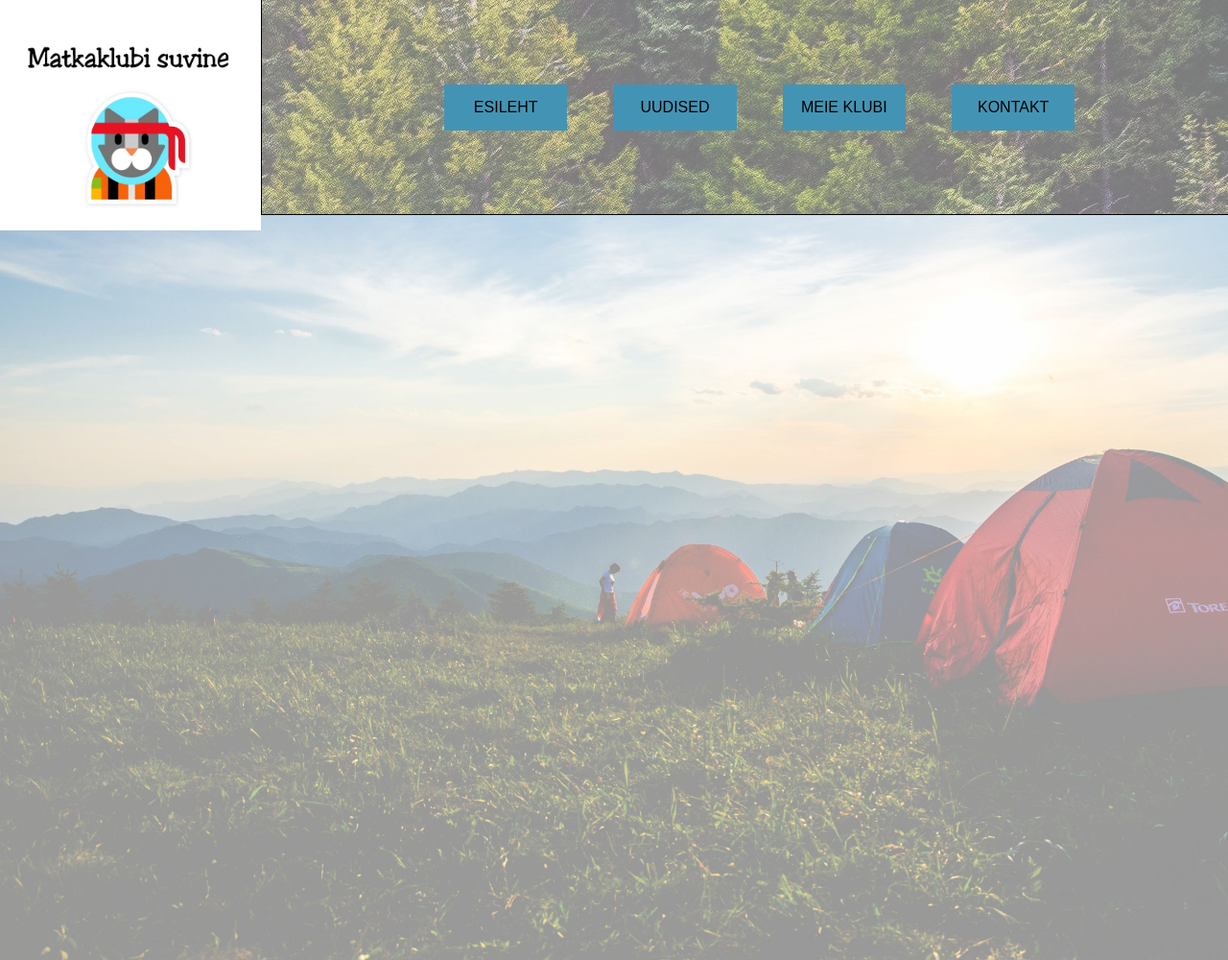
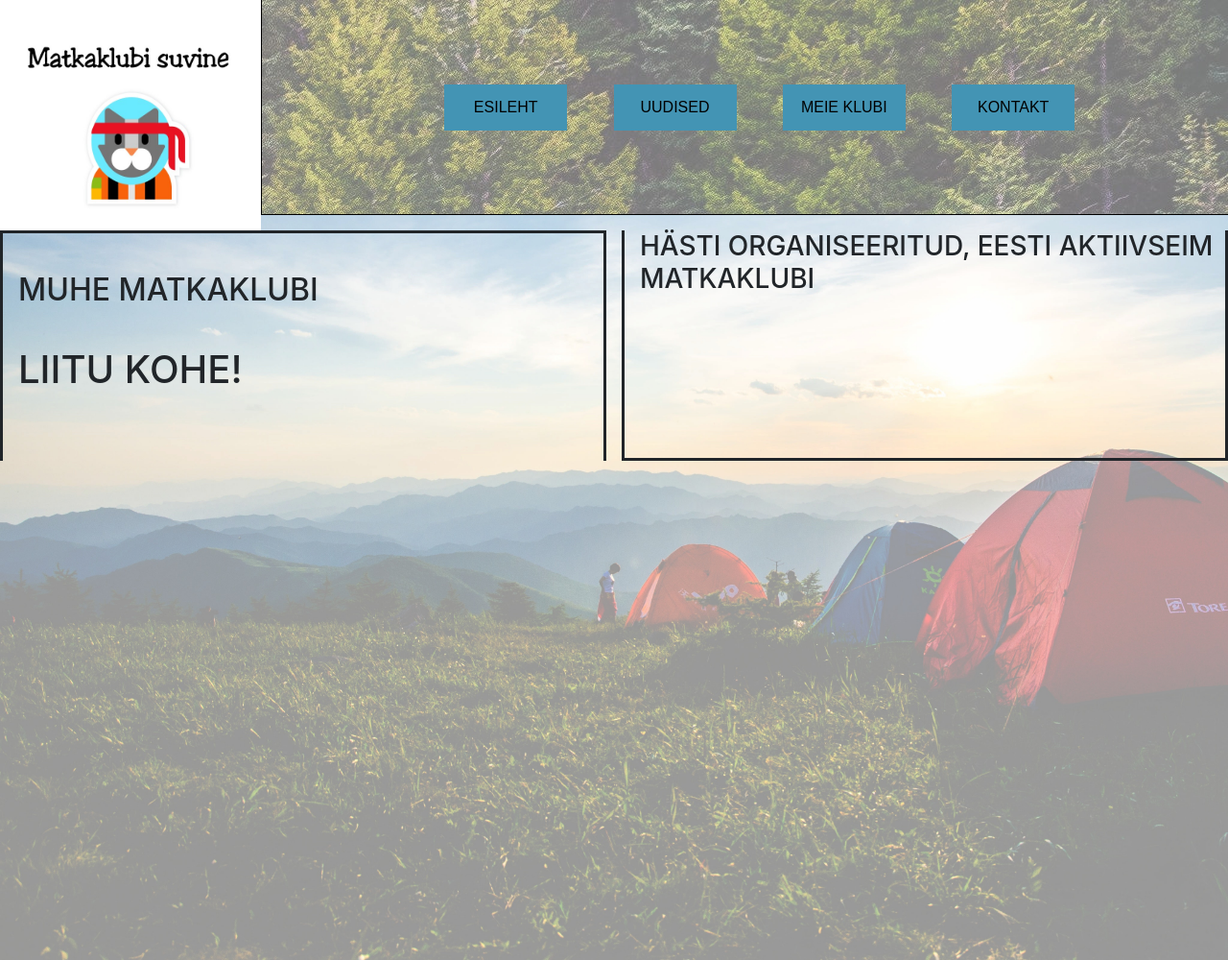
Before and after one commit to martenpin/Veebiarendus, a plain HTML site: page kogukaust/6kuues/matkalleht.html in a window 1280 px wide. Shown: the whole page at 96% size. Drawn offline with nearby package versions, Linux system fonts and the light colour scheme.

Commit message:
loov teema

```diff
--- a/kogukaust/6kuues/matkalehtstiil.css
+++ b/kogukaust/6kuues/matkalehtstiil.css
@@ -1,5 +1,5 @@
 .taust {
-    background-image: url('matkapildid/2\ pexels-xue-guangjian-1687845.jpg') ;
+    background-image: url('matkapildid/2\ pexels-xue-guangjian-1687845.jpg');
     background-size: cover;
     background-repeat: no-repeat;
     width: 100%;
@@ -23,8 +23,8 @@
     justify-content: center;
     height: 14rem;
     border-style: solid;
-    border-top-style:hidden;
-    border-right-style:hidden;
+    border-top-style: hidden;
+    border-right-style: hidden;
     border-width: 1px;
     border-color: Black;
 }
@@ -33,7 +33,6 @@
     padding: 2%;
     margin-right: 1%;
     overflow: hidden
-
 }
 
 
@@ -46,8 +45,8 @@
 }
 
 .btn:hover {
-        background-color: rgba(24, 29, 56,0.8);
-        color: rgba(105, 114, 146,0.8);
+    background-color: rgba(24, 29, 56, 0.8);
+    color: rgba(105, 114, 146, 0.8);
     border: 3px solid #697292;
 }
 
@@ -55,17 +54,18 @@
     color: black;
 }
 
-    @media screen and (max-width: 1300px) {
-
-.logo {
-    min-width: 17rem;
+.rida3 {
+    border-style: solid;
+    height: 30rem;
 }
 
-        .menyytaust {
-            flex-direction: row;
-            flex-wrap: wrap;
-            align-items: center;
+.rida {
+    margin-top: 2.5rem;
+    margin-left: 1rem;
 }
+
+.ren {
+    column-count: 2;
 }
 
 .btn {
@@ -82,6 +82,25 @@
     font-family: sans-serif;
     box-shadow: 0 307px 290px 0 #1a1f42;
 }
+
+@media screen and (max-width: 1300px) {
+
+    .logo {
+        min-width: 17rem;
+    }
+
+    .menyytaust {
+        flex-direction: row;
+        flex-wrap: wrap;
+        align-items: center;
+    }
+
+    .piltsection {
+        display: none;
+    }
+}
+
+
 
 @media screen and (min-width: 1300px) {
 
@@ -103,4 +122,8 @@
     .logo {
         min-width: 17rem;
     }
+
+    .piltsection {
+        display: block;
     }
+}
--- a/kogukaust/6kuues/matkalleht.html
+++ b/kogukaust/6kuues/matkalleht.html
@@ -14,8 +14,10 @@
     <script src="https://cdn.jsdelivr.net/npm/bootstrap@4.6.1/dist/js/bootstrap.bundle.min.js"></script>
 </head>
 
-<body>
-    <div class="taust">
+<body class="taust">
+
+    <nav>
+        <div>
             <div class="logomenyy">
                 <img class="logo" src="./matkapildid/Untitled.jpg" alt="">
                 <ul class="menyytaust d-flex">
@@ -51,6 +53,43 @@
             </div>
         </div>
         </div>
+    </nav>
+
+    <section>
+        <div class="ren">
+             <div class="rida3">
+                 <div class="rida">
+                    <div>
+                        <h2>
+                            MUHE MATKAKLUBI
+                        </h2>
+                    </div>
+                </div>
+
+                <div class="rida">
+                    <div>
+                        <h1>
+                           LIITU KOHE!
+                        </h1>
+                    </div>
+                </div>
+
+                <div class="rida">
+                    <div>
+                        <h3>
+                            HÄSTI ORGANISEERITUD, EESTI AKTIIVSEIM MATKAKLUBI
+                        </h3>
+                    </div>
+                </div>
+            </div>
+
+
+            <div class="piltsection">
+                <p>pilt</p>
+            </div>
+        </div>
+
+    </section>
 </body>
 
 </html>
```
Lines whose indentation alone changed are shown as unchanged.
